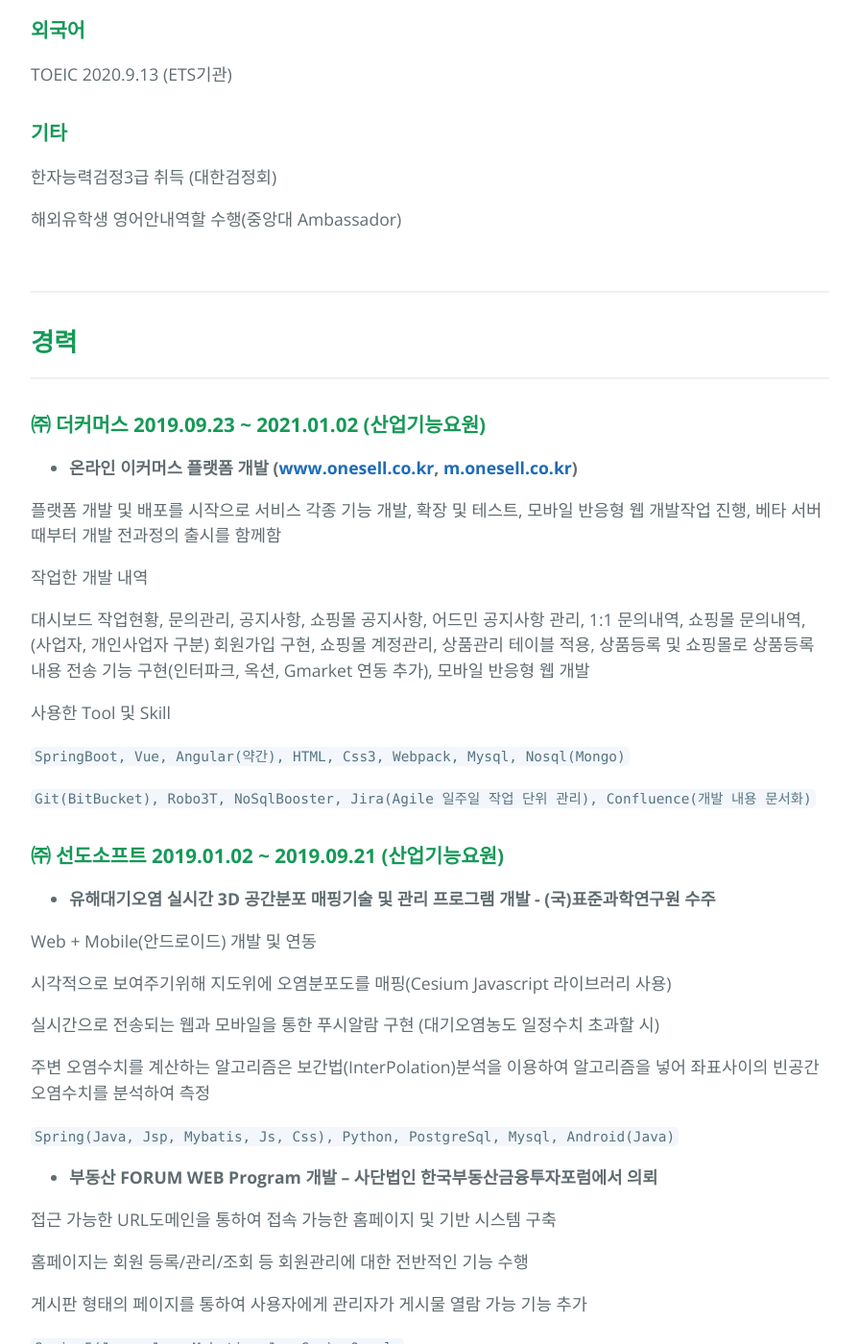
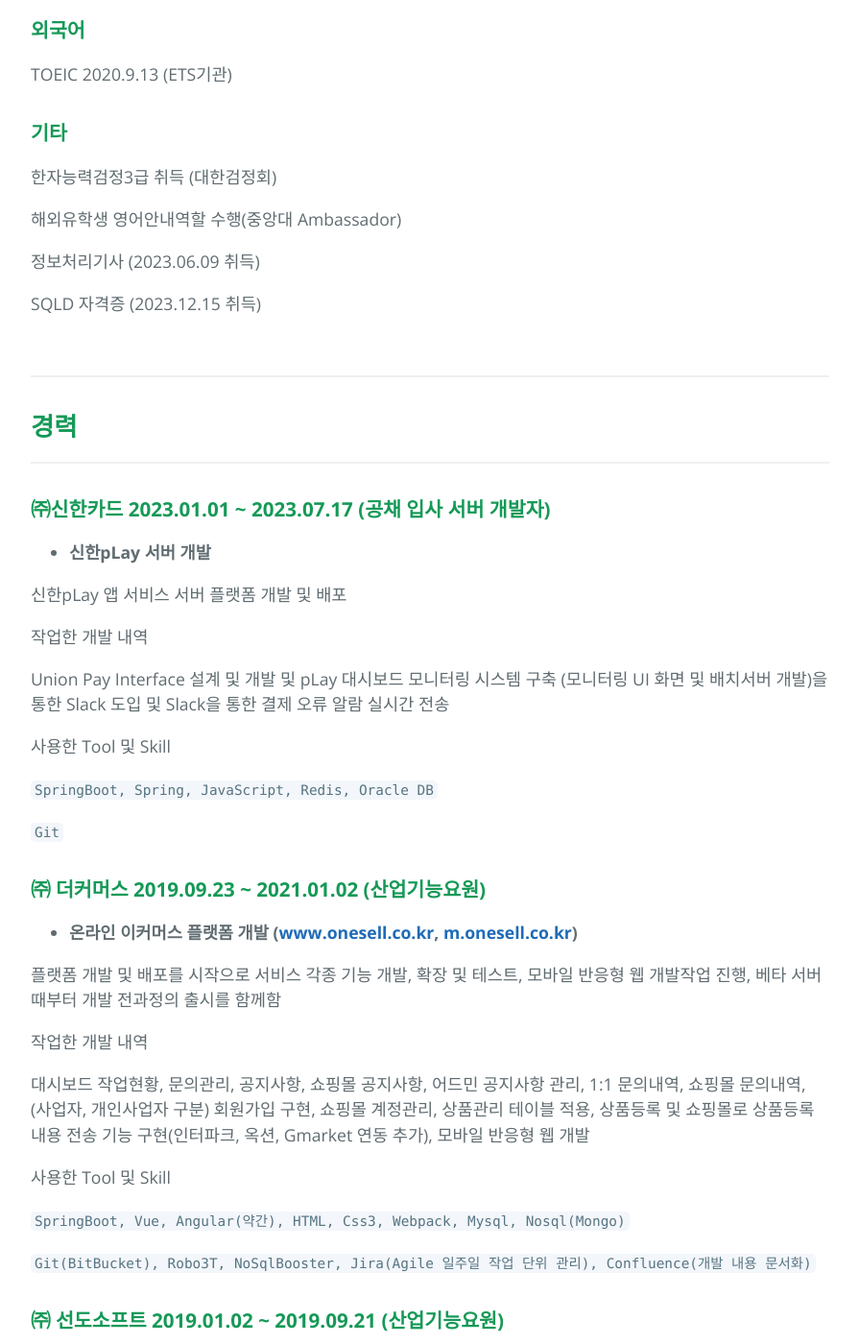
Before and after one commit to 2haein/theofto, a Jekyll site: the page built from index.md, in a window 1280 px wide and 1400 px high, scrolled down 1761 px. Shown: the whole window at 96% size, without its empty margins (192-1087 px from the left). Built offline with Jekyll 4.4.1, drawn with Linux system fonts in a browser that asks for light colours; our own code applies the rules of GitHub Pages for plain Markdown files; some of the changed text lies outside the part shown.

Commit message:
Update index.md

```diff
--- a/index.md
+++ b/index.md
@@ -24,7 +24,7 @@
 **중앙대학교(서울) (Chung-Ang University)**
 
 - 컴퓨터공학부 전공 (Computer Science and Engineering)
-- 2017.03 - 2023.02
+- 2017.03 - 2023.02 (졸업)
 - GPA ( 3.94 / 4.5 )
 
 ### **교육 이력**
@@ -52,12 +52,33 @@
 
 해외유학생 영어안내역할 수행(중앙대 Ambassador)
 
+정보처리기사 (2023.06.09 취득)
+
+SQLD 자격증 (2023.12.15 취득)
+
 <br/>
 
 ---
 ## **경력**
 
 ---
+
+### **㈜신한카드 2023.01.01 ~ 2023.07.17 (공채 입사 서버 개발자)**
+
+- **신한pLay 서버 개발**
+
+신한pLay 앱 서비스 서버 플랫폼 개발 및 배포
+
+  작업한 개발 내역
+
+Union Pay Interface 설계 및 개발 및 pLay 대시보드 모니터링 시스템 구축 (모니터링 UI 화면 및 배치서버 개발)을 통한 Slack 도입 및 Slack을 통한 결제 오류 알람 실시간 전송
+
+  사용한 Tool 및 Skill
+
+`SpringBoot, Spring, JavaScript, Redis, Oracle DB`
+
+`Git`
+
 
 ### **㈜ 더커머스 2019.09.23 ~ 2021.01.02 (산업기능요원)**
 
```
Also changed, not shown: other parts of index.md (+1 -1 lines).
